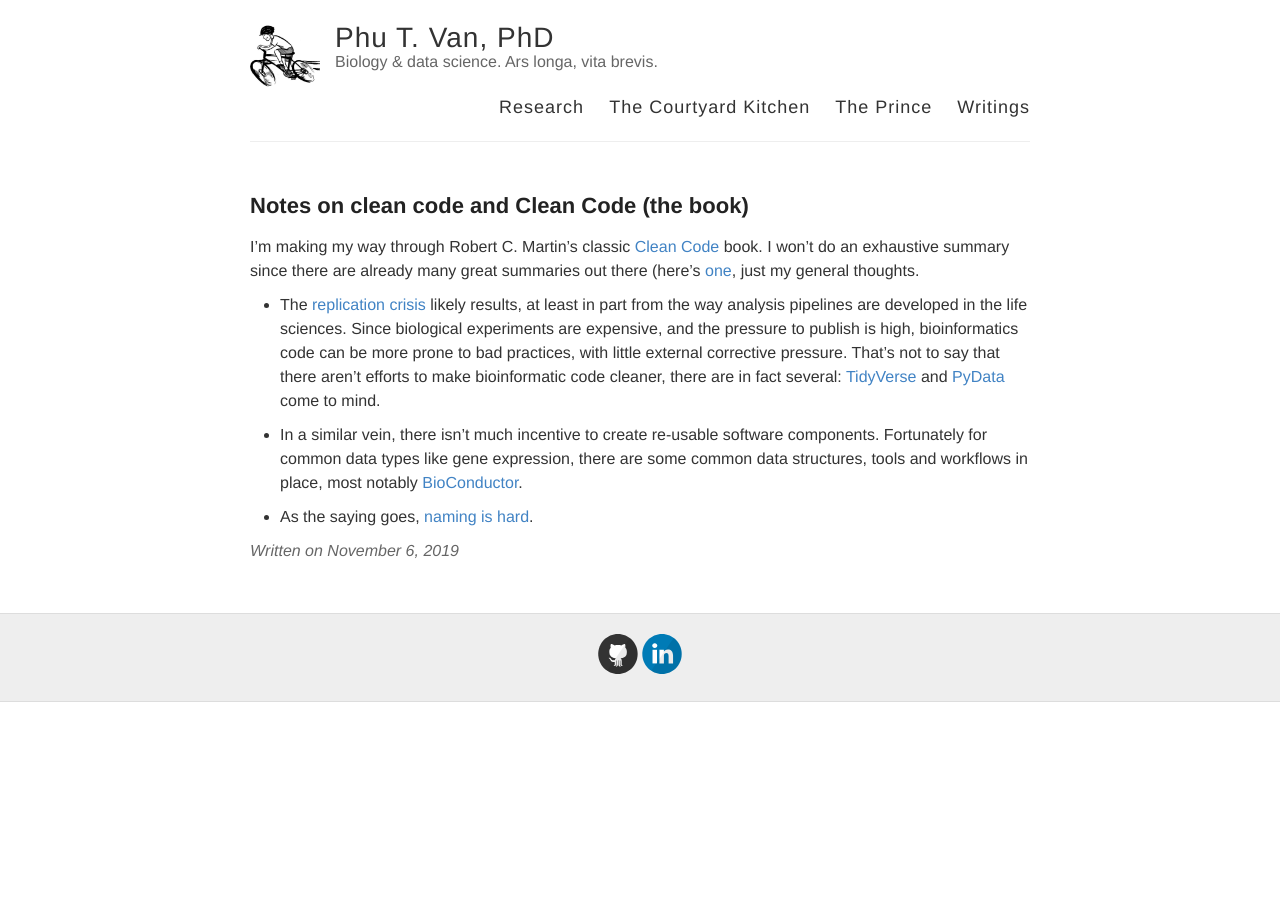
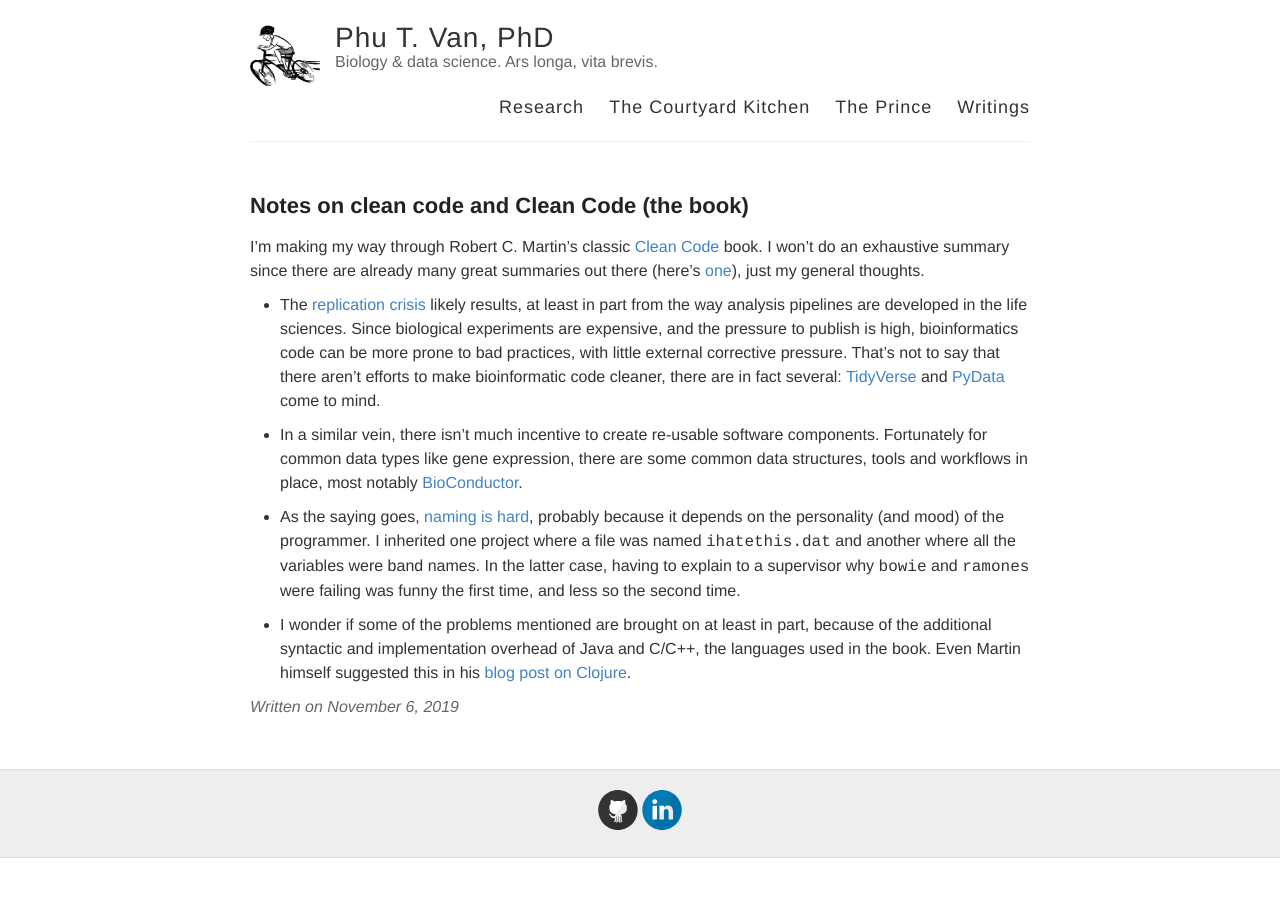
Before and after one commit to ptvan/ptvan.github.io, a Jekyll site: the page built from _posts/2019-11-06-notes-on-clean-code.md, in a window 1280 px wide. Shown: the top 897 px of the page. Built offline with Jekyll 4.4.1, drawn with Linux system fonts in a browser that asks for light colours.

Commit message:
updated clean code blog post

```diff
--- a/_posts/2019-11-06-notes-on-clean-code.md
+++ b/_posts/2019-11-06-notes-on-clean-code.md
@@ -3,10 +3,12 @@ layout: post
 title: Notes on clean code and Clean Code (the book)
 ---
 
-I'm making my way through Robert C. Martin's classic [Clean Code](http://cleancoder.com/products) book. I won't do an exhaustive summary since there are already many great summaries out there (here's [one](https://gist.github.com/wojteklu/73c6914cc446146b8b533c0988cf8d29), just my general thoughts.
+I'm making my way through Robert C. Martin's classic [Clean Code](http://cleancoder.com/products) book. I won't do an exhaustive summary since there are already many great summaries out there (here's [one](https://gist.github.com/wojteklu/73c6914cc446146b8b533c0988cf8d29)), just my general thoughts.
 
 * The [replication crisis](https://jamanetwork.com/journals/jama/fullarticle/201218) likely results, at least in part from the way analysis pipelines are developed in the life sciences. Since biological experiments are expensive, and the pressure to publish is high, bioinformatics code can be more prone to bad practices, with little external corrective pressure. That's not to say that there aren't efforts to make bioinformatic code cleaner, there are in fact several: [TidyVerse](https://www.tidyverse.org/) and [PyData](https://pydata.org/) come to mind.
 
 * In a similar vein, there isn't much incentive to create re-usable software components. Fortunately for common data types like gene expression, there are some common data structures, tools and workflows in place, most notably [BioConductor](https://www.bioconductor.org/).
 
-* As the saying goes, [naming is hard](https://carlalexander.ca/importance-naming-programming/).
+* As the saying goes, [naming is hard](https://carlalexander.ca/importance-naming-programming/), probably because it depends on the personality (and mood) of the programmer. I inherited one project where a file was named `ihatethis.dat` and another where all the variables were band names. In the latter case, having to explain to a supervisor why `bowie` and `ramones` were failing was funny the first time, and less so the second time.
+
+* I wonder if some of the problems mentioned are brought on at least in part, because of the additional syntactic and implementation overhead of Java and C/C++, the languages used in the book. Even Martin himself suggested this in his [blog post on Clojure](http://blog.cleancoder.com/uncle-bob/2019/08/22/WhyClojure.html).
```
